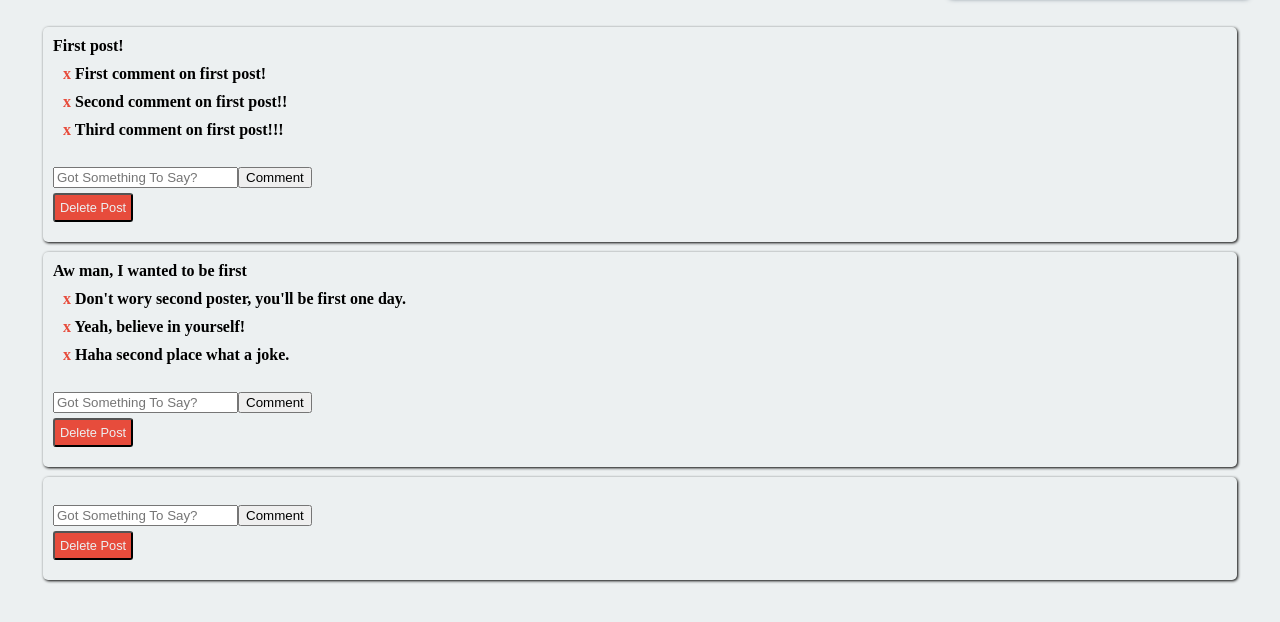
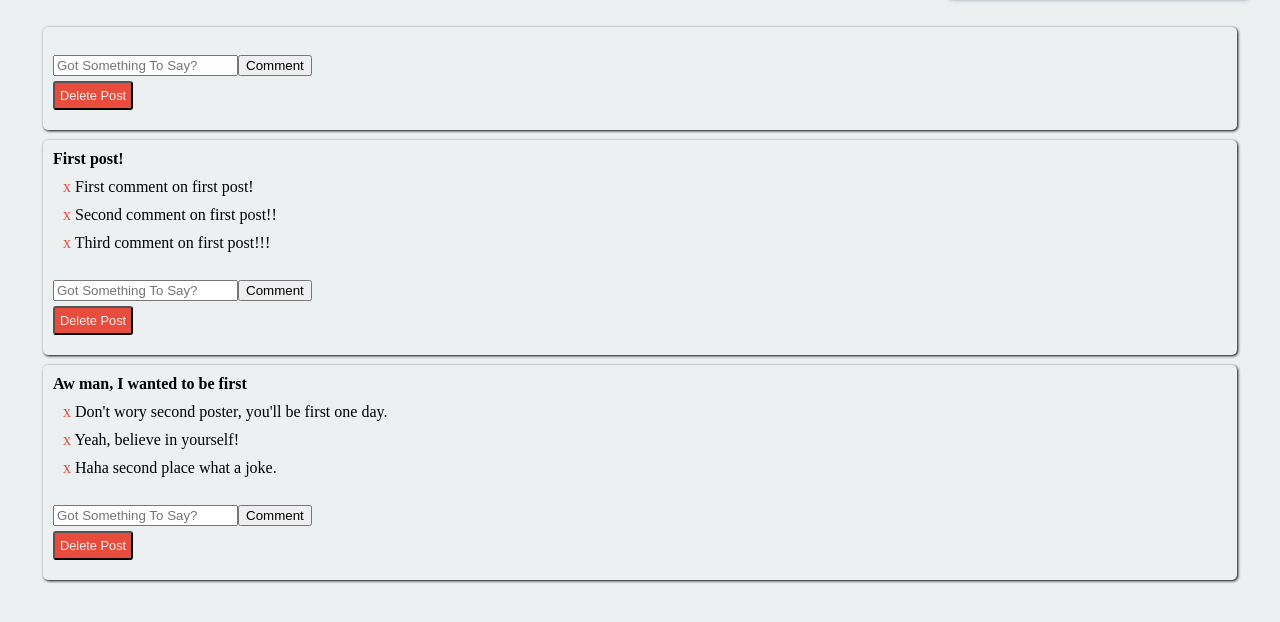
Before and after one commit to amirgal/Tweeter, a plain HTML site: page index.html in a window 1280 px wide. Both pictures are taken after a click on the element "Twit". Shown: the part 170-792 px from the top of the page. Drawn offline with nearby package versions, Linux system fonts and the light colour scheme; a web font is replaced by a local one.

Commit message:
Completed Tweeter

```diff
--- a/logic.js
+++ b/logic.js
@@ -32,7 +32,7 @@ const Tweeter = () => {
             id: "p"+_postidCounter,
             comments: []
         }
-        _posts.push(newPost)
+        _posts.unshift(newPost)
     }
 
     const removePost = (postID) => {
--- a/main.js
+++ b/main.js
@@ -7,6 +7,7 @@ const twitBtn = $('#post')
 twitBtn.on('click', function() {                                //Adding a post
     const twitInp = $('#input').val()
     tweeter.addPost(twitInp)
+    $('#input').val("")
     renderer.renderPosts(tweeter.getPosts())
 })
 
--- a/render.js
+++ b/render.js
@@ -2,15 +2,15 @@ const Renderer = function () {
     const renderPosts = (posts) => {
         $('#posts').empty()
         for(let post of posts) {
-            const postElm = $(`<div class="post post-text" data-id=${post.id}>${post.text}</div>`)
+            const postElm = $(`<div class="post" data-id=${post.id}>${post.text}</div>`)
             for(let comment of post.comments) {
                 postElm.append(`<div class="comments" data-id=${comment.id}><span class=delete-comment>x </span>${comment.text}</div>`)
             }
             $('#posts').append(postElm)
             postElm.append(`<br><input placeholder="Got Something To Say?" id="commentinp"><button class=postCom>Comment</button>`)
-            postElm.append(`<button class="delete" style="display:block">Delete Post</button>`)
+            postElm.append(`<button class="delete" ">Delete Post</button>`)
         }
     }
-    //need to change the <br> when adding the comment input
+
     return {renderPosts}
 }
--- a/style.css
+++ b/style.css
@@ -48,26 +48,25 @@ body{
     margin: 10px;
     border-radius: 5px;
     padding: 10px;
+    font-weight: bold;
 }
 
 #post:active{
     background-color: #2980b9
 }
 
-.post-text{
-    font-weight: bold;
-}
 
 .comments{
     margin-left: 10px;
     margin: 10px;
+    font-weight: normal;
 }
 
 .delete{
     cursor: pointer;
     color: #ecf0f1;
     background-color: #e74c3c;
-    display: inline-block;
+    display: block;
     padding: 5px;
     border-radius: 3px;
     font-size: 0.8em;
```
